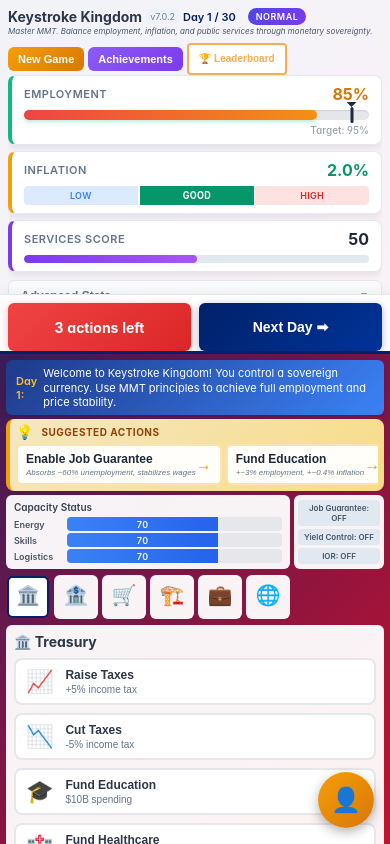
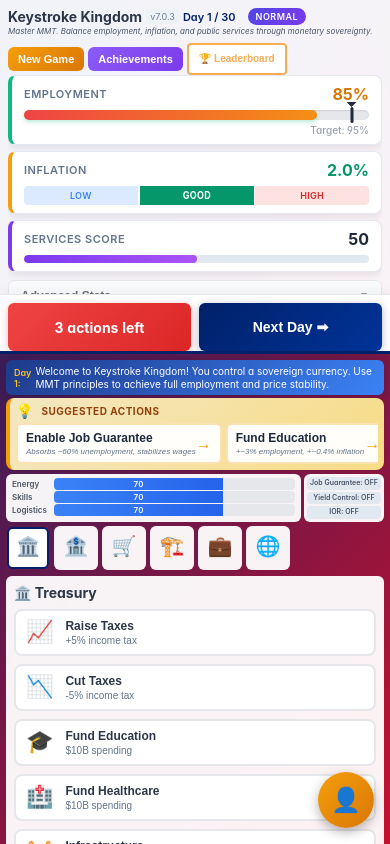
Before and after one commit to ChrisB2025/Keystroke-Kingdom, a Django app: page / in a window 390 px wide. Run offline with Django 5.2, Linux system fonts and the light colour scheme.

Commit message:
Further optimize mobile layout - fix accordion cutoff, compact capacity (v7.0.3)
- Increase accordion max-height to 400px to show all MMT metrics
- Compact MMT metrics section (smaller fonts, padding)
- Hide "Capacity Status" header on mobile to save space
- Reduce capacity bar height to 12px
- Make policy indicators more compact (7px font)
- Compact narrative panel with smaller day text

```diff
--- a/static/game/game.css
+++ b/static/game/game.css
@@ -1974,15 +1974,16 @@
 
             /* Economic Narrative - Compact with proper spacing */
             .economic-narrative-panel {
-                padding: 6px 10px;
-                font-size: 11px;
-                line-height: 1.3;
-                margin-bottom: 4px;
+                padding: 5px 8px;
+                font-size: 10px;
+                line-height: 1.25;
+                margin-bottom: 3px;
                 min-height: auto;
             }
 
             .economic-narrative-panel strong {
-                margin-right: 6px;
+                margin-right: 4px;
+                font-size: 9px;
             }
 
             /* Recommended Actions - More compact */
@@ -2039,13 +2040,58 @@
                 font-size: 16px;
             }
 
-            /* Advanced Stats Accordion */
+            /* Advanced Stats Accordion - Increase height to show all content */
             .accordion-content.expanded {
-                max-height: 300px;
+                max-height: 400px;
             }
 
             .stats-grid {
                 grid-template-columns: repeat(2, 1fr);
+                gap: 3px;
+            }
+
+            .stat-box {
+                padding: 3px 5px;
+            }
+
+            .stat-label {
+                font-size: 7px;
+            }
+
+            /* MMT Metrics compact */
+            .mmt-metrics-section {
+                margin-top: 8px;
+                padding-top: 8px;
+            }
+
+            .mmt-section-header {
+                font-size: 9px;
+                margin-bottom: 4px;
+            }
+
+            .sectoral-balances {
+                padding: 4px;
+            }
+
+            .sectoral-title {
+                font-size: 8px;
+                margin-bottom: 4px;
+            }
+
+            .sectoral-value {
+                font-size: 9px;
+            }
+
+            .mmt-score-display {
+                padding: 4px 8px;
+            }
+
+            .mmt-score-label {
+                font-size: 9px;
+            }
+
+            .mmt-score-value {
+                font-size: 12px;
             }
 
             .two-column-layout {
@@ -2069,46 +2115,52 @@
                 font-size: 12px;
             }
 
-            /* Capacity and Policy Indicators - Side by side on mobile */
+            /* Capacity and Policy Indicators - Compact single row on mobile */
             .capacity-indicators-wrapper {
-                grid-template-columns: 1fr 90px;
+                grid-template-columns: 1fr 80px;
+                gap: 3px;
+                margin-bottom: 4px;
+            }
+
+            .capacity-section {
+                padding: 4px 6px;
+            }
+
+            .capacity-section h3 {
+                display: none; /* Hide header on mobile to save space */
+            }
+
+            .capacity-bars {
+                gap: 1px;
+            }
+
+            .capacity-item {
                 gap: 4px;
             }
 
-            .capacity-section {
-                padding: 6px 8px;
-            }
-
-            .capacity-section h3 {
-                font-size: 10px;
-                margin-bottom: 4px;
-            }
-
-            .capacity-bars {
+            .capacity-label {
+                font-size: 8px;
+                min-width: 38px;
+            }
+
+            .capacity-bar {
+                height: 12px;
+            }
+
+            .capacity-fill {
+                font-size: 8px;
+            }
+
+            .policy-indicators {
+                padding: 3px;
                 gap: 2px;
-            }
-
-            .capacity-label {
-                font-size: 9px;
-                min-width: 45px;
-            }
-
-            .capacity-bar {
-                height: 14px;
-            }
-
-            .capacity-fill {
-                font-size: 9px;
-            }
-
-            .policy-indicators {
-                padding: 4px;
-                gap: 3px;
+                justify-content: space-between;
             }
 
             .indicator-btn {
-                font-size: 8px;
-                padding: 3px 4px;
+                font-size: 7px;
+                padding: 2px 3px;
+                line-height: 1.2;
             }
 
             /* Location Buttons - Horizontal scroll row on mobile */
--- a/templates/game/index.html
+++ b/templates/game/index.html
@@ -6,7 +6,7 @@
     <meta name="viewport" content="width=device-width, initial-scale=1.0, maximum-scale=1.0, user-scalable=no">
     <!-- Override restrictive CSP to allow our JavaScript to run -->
     <meta http-equiv="Content-Security-Policy" content="default-src 'self'; script-src 'self' 'unsafe-inline' 'unsafe-eval' https://api.anthropic.com; style-src 'self' 'unsafe-inline' https://fonts.googleapis.com; font-src 'self' https://fonts.gstatic.com data:; img-src 'self' data:; connect-src 'self' https://api.anthropic.com;">
-    <title>Keystroke Kingdom v7.0.2 - Economic Strategy Game</title>
+    <title>Keystroke Kingdom v7.0.3 - Economic Strategy Game</title>
     <!-- Modern Inter font for improved typography -->
     <link rel="preconnect" href="https://fonts.googleapis.com">
     <link rel="preconnect" href="https://fonts.gstatic.com" crossorigin>
@@ -34,7 +34,7 @@
                 <div class="title-welcome-group">
                     <div class="title-row">
                         <h1 class="title">Keystroke Kingdom</h1>
-                        <span class="version-badge">v7.0.2</span>
+                        <span class="version-badge">v7.0.3</span>
                         <span class="day-counter" id="dayCounter">Day 1 / 30</span>
                         <span class="difficulty-badge" id="difficultyBadge">Normal</span>
                     </div>
```
